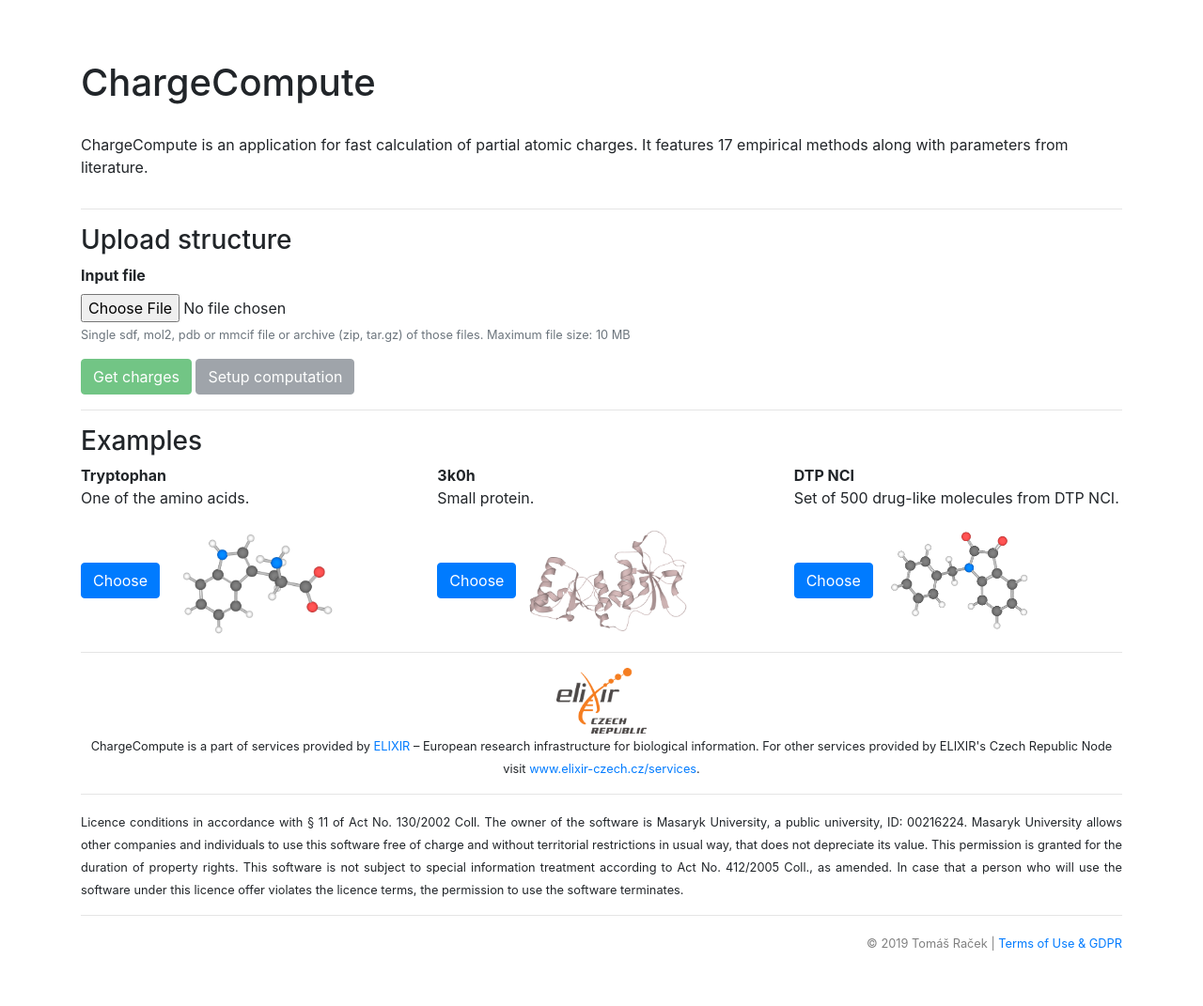
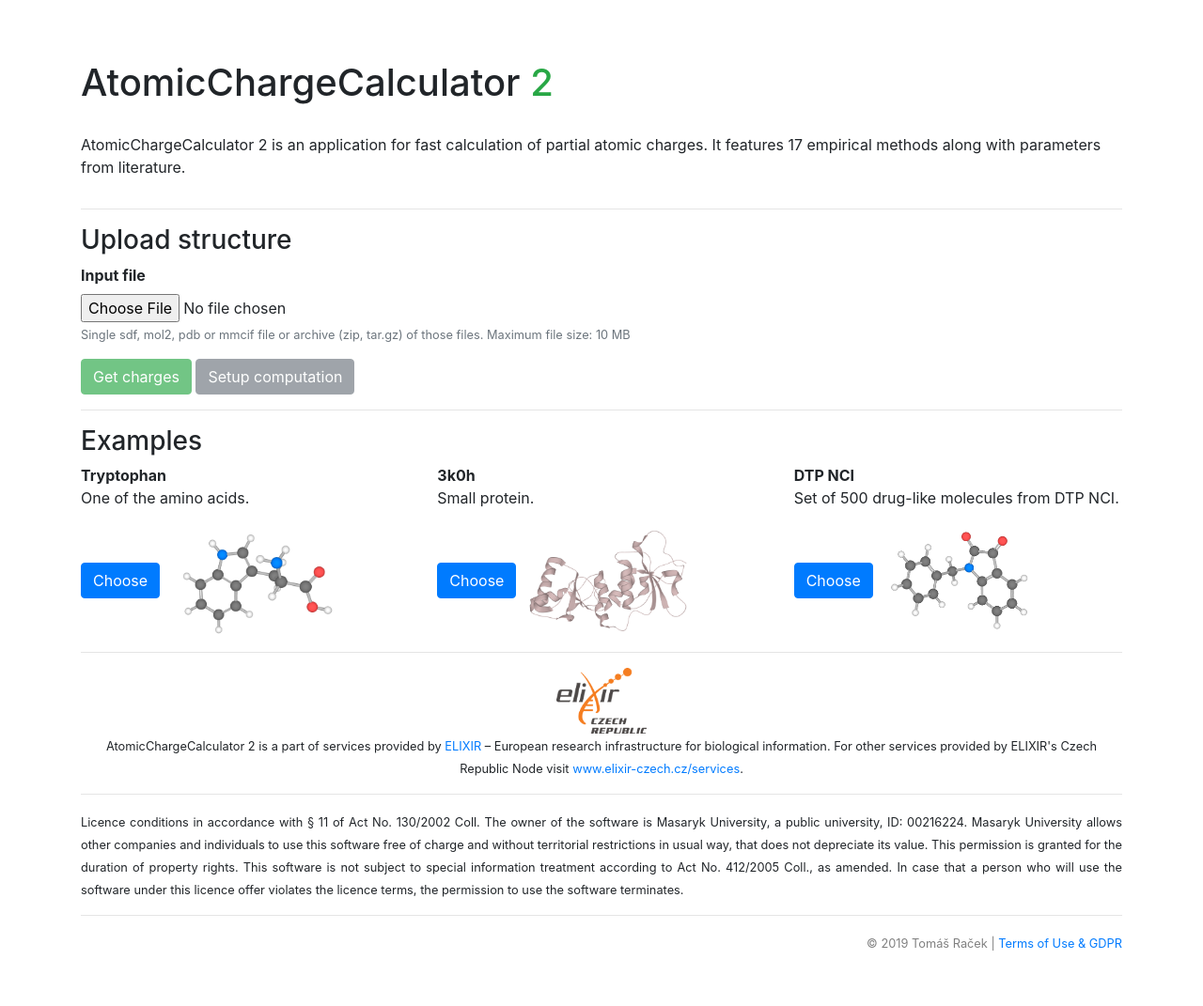
Before and after one commit to sb-ncbr/AtomicChargeCalculator2, a Flask app: page / in a window 1280 px wide. Shown: the whole page at 94% size. Run offline with Flask 2, Linux system fonts and the light colour scheme; parts of the project's set-up code (start-up, migrations or seed data) failed here and were passed over; some libraries are stand-ins or nearby versions.

Commit message:
Rename to AtomicChargeCalculator 2

```diff
--- a/app/config.py
+++ b/app/config.py
@@ -1,5 +1,5 @@
-CONFIG_FILE = '/etc/charge_compute.conf'
+CONFIG_FILE = '/etc/ACC2.conf'
 MKL_PATH = '/opt/intel/compilers_and_libraries_2019.0.117/linux/mkl/lib/intel64_lin'
 PARAMETERS_DIRECTORY = '/home/charge/chargefw2/share/parameters'
 CHARGEFW2_DIR = '/home/charge/chargefw2/'
-EXAMPLES_DIR = '/home/charge/www/charge_compute/examples'
+EXAMPLES_DIR = '/home/charge/www/ACC2/examples'
--- a/app/templates/index.html
+++ b/app/templates/index.html
@@ -3,7 +3,7 @@
 <head>
     <meta charset="UTF-8">
     <meta name="viewport" content="width=device-width, initial-scale=1">
-    <title>ChargeCompute</title>
+    <title>AtomicChargeCalculator 2</title>
 
     <link rel="stylesheet" href="https://stackpath.bootstrapcdn.com/bootstrap/4.1.3/css/bootstrap.min.css"
           integrity="sha384-MCw98/SFnGE8fJT3GXwEOngsV7Zt27NXFoaoApmYm81iuXoPkFOJwJ8ERdknLPMO" crossorigin="anonymous">
@@ -18,8 +18,8 @@
         <input type="hidden" name="type" id="type" value="example"/>
         <div class="row">
             <div class="col">
-                <h1 style="margin-bottom: 30px">ChargeCompute</h1>
-                <p>ChargeCompute is an application for fast calculation of partial atomic charges. It features 17
+                <h1 style="margin-bottom: 30px">AtomicChargeCalculator <span style="color: #28a745">2</span></h1>
+                <p>AtomicChargeCalculator 2 is an application for fast calculation of partial atomic charges. It features 17
                     empirical methods along with parameters from literature.</p>
             </div>
         </div>
@@ -85,7 +85,7 @@
         <img src="{{ url_for('static', filename='elixirlogo.png') }}" alt="ELIXIR logo"
              style="height: 70px"><br>
         <small>
-            ChargeCompute is a part of services provided by <a href="https://www.elixir-czech.cz/" target="_blank">ELIXIR</a>
+            AtomicChargeCalculator 2 is a part of services provided by <a href="https://www.elixir-czech.cz/" target="_blank">ELIXIR</a>
             –
             European research infrastructure for biological information.
             For other services provided by ELIXIR's Czech Republic Node visit <a
```
Also changed, not shown: app/templates/computation.html (+3 -4 lines), app/templates/results.html (+10 -3 lines), 2 other files.
